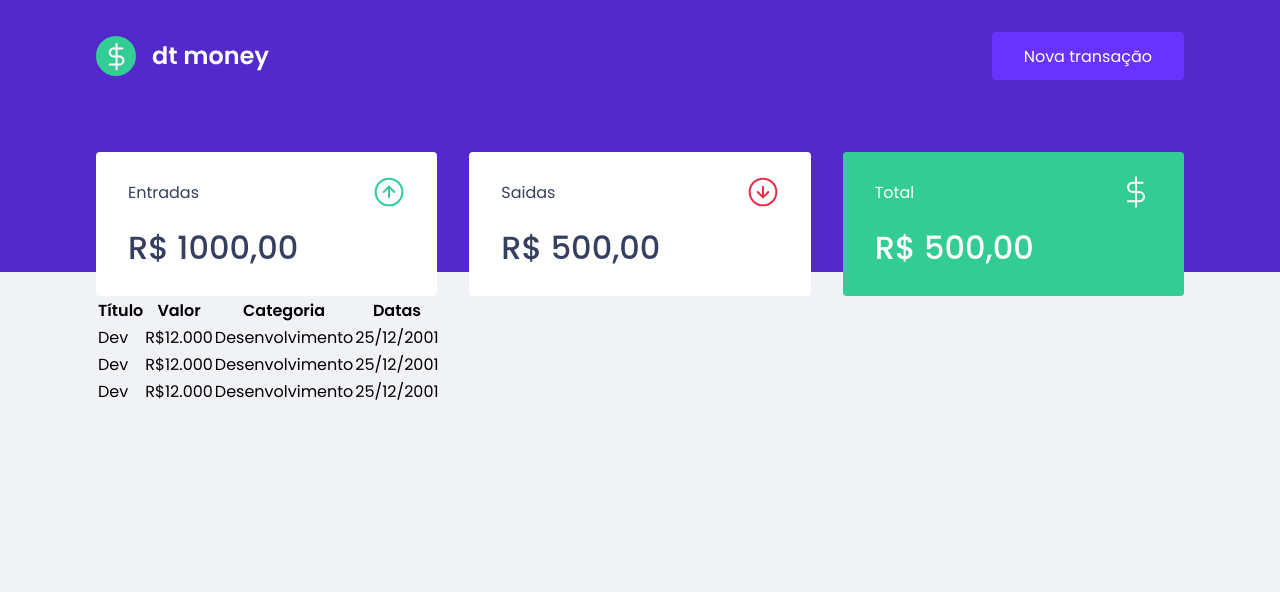
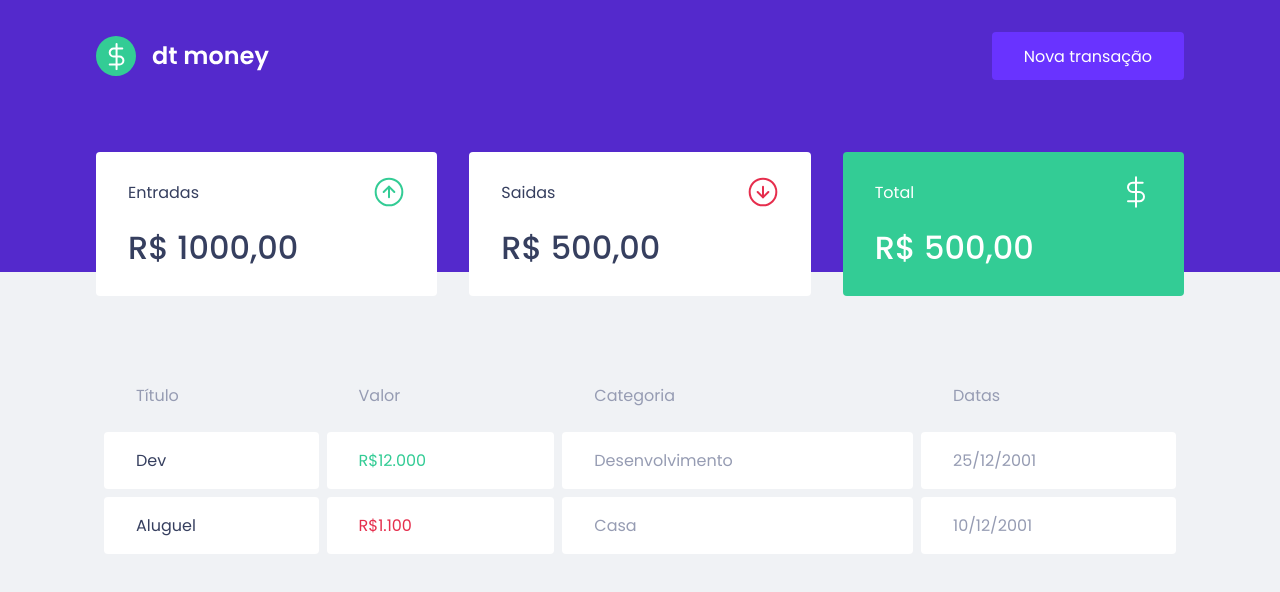
Before and after one commit to PedroDalpa/DTMoney-ignite-react, a React (Create React App) app: page / in a window 1280 px wide. Shown: the top 592 px of the page. Built offline with nearby package versions, Linux system fonts and the light colour scheme.

Commit message:
feat: create styled

```diff
--- a/src/components/TransactionsTable/index.tsx
+++ b/src/components/TransactionsTable/index.tsx
@@ -15,22 +15,17 @@
         <tbody>
           <tr>
             <td>Dev</td>
-            <td>R$12.000</td>
+            <td className="deposit">R$12.000</td>
             <td>Desenvolvimento</td>
             <td>25/12/2001</td>
           </tr>
           <tr>
-            <td>Dev</td>
-            <td>R$12.000</td>
-            <td>Desenvolvimento</td>
-            <td>25/12/2001</td>
+            <td>Aluguel</td>
+            <td className="withdraw">R$1.100</td>
+            <td>Casa</td>
+            <td>10/12/2001</td>
           </tr>
-          <tr>
-            <td>Dev</td>
-            <td>R$12.000</td>
-            <td>Desenvolvimento</td>
-            <td>25/12/2001</td>
-          </tr>
+
         </tbody>
       </table>
     </Container>
--- a/src/components/TransactionsTable/styles.ts
+++ b/src/components/TransactionsTable/styles.ts
@@ -1,5 +1,38 @@
 import styled from "styled-components";
 
 export const Container = styled.div`
+  margin-top: 4rem;
 
+  table{
+    width: 100%;
+    border-spacing: 0.5rem;
+
+    th{
+      color: var(--text-body);
+      font-weight: 400;
+      padding: 1rem 2rem;
+      text-align: left;
+      line-height: 1.5rem;
+    }
+
+    td {
+      padding: 1rem 2rem;
+      border: 0;
+      background: var(--shape);
+      color: var(--text-body);
+      border-radius: 0.25rem;
+
+      &:first-child{
+        color: var(--text-title);
+      }
+
+      &.deposit {
+        color: var(--green);
+      }
+
+      &.withdraw {
+        color: var(--red);
+      }
+    }
+  }
 `;
```
